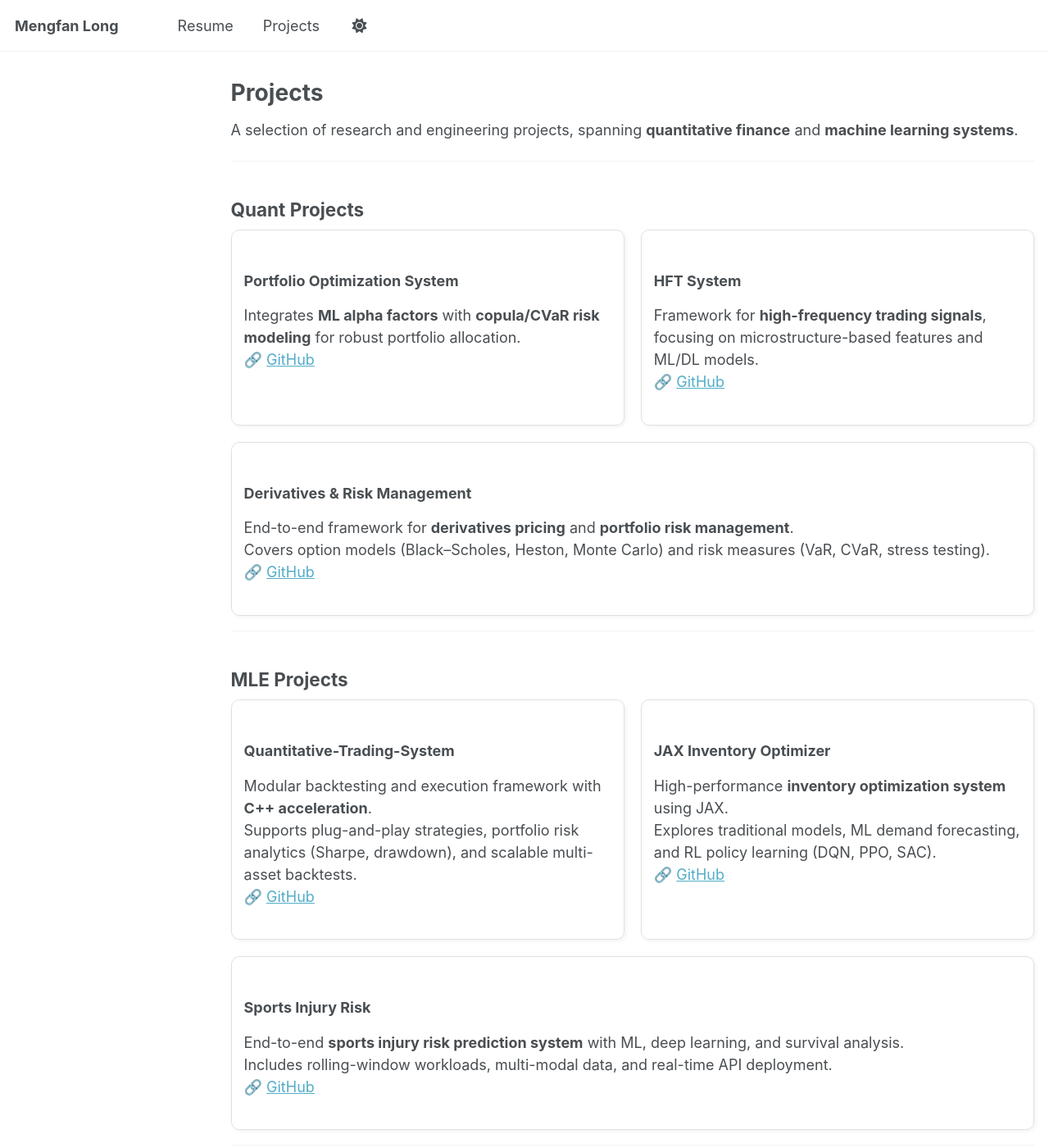
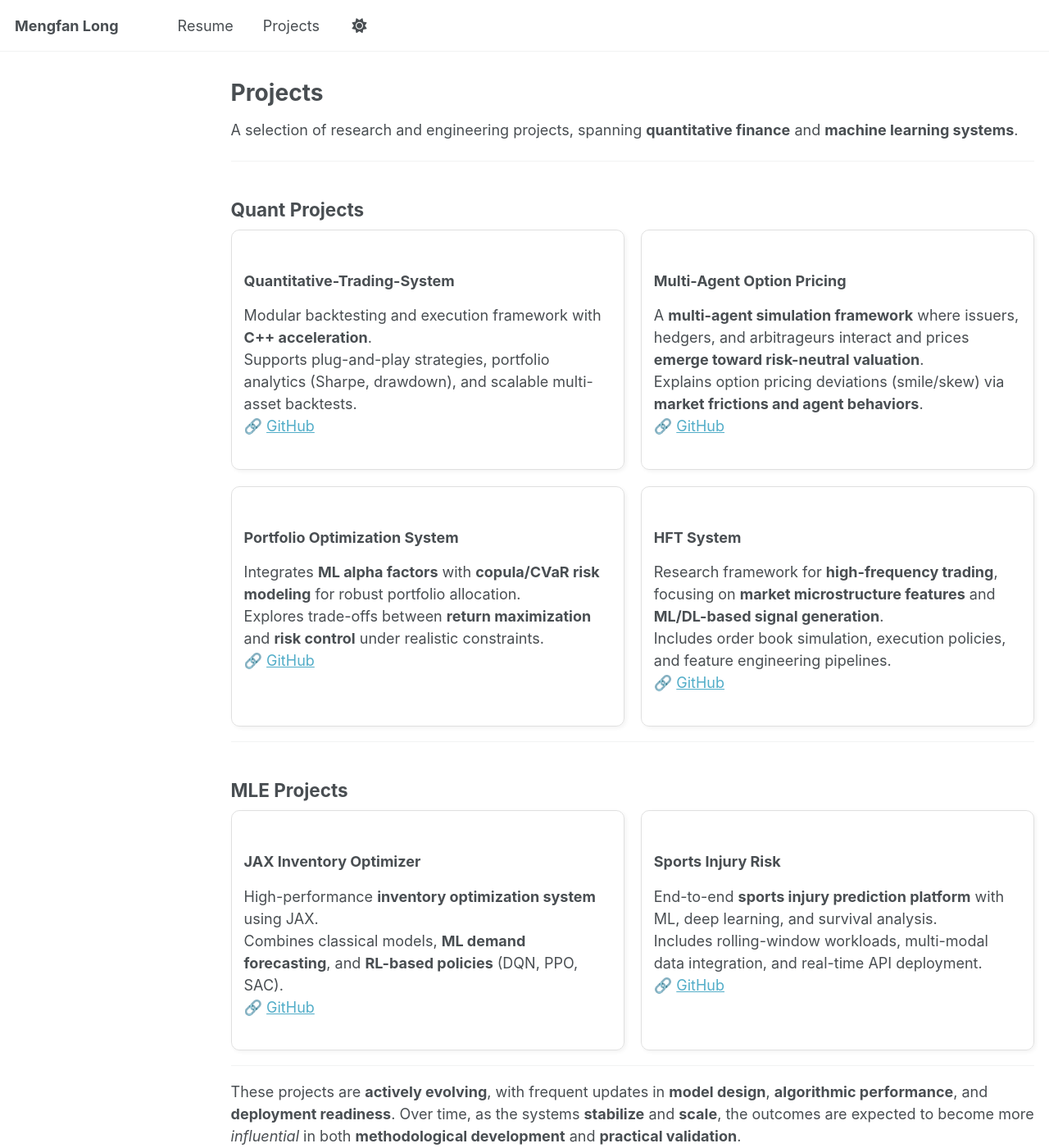
Before and after one commit to kevinlmf/kevinlmf.github.io, a Jekyll site: the page built from _pages/projects.md, in a window 1280 px wide and 1400 px high. Shown: the whole window at 82% size. Built offline with Jekyll 4.4.1, drawn with Linux system fonts in a browser that asks for light colours; a script that is not in the unit is left out.

Commit message:
Update projects.md

```diff
--- a/_pages/projects.md
+++ b/_pages/projects.md
@@ -14,9 +14,28 @@ A selection of research and engineering projects, spanning **quantitative financ
 <div style="display:flex; flex-wrap:wrap; gap:20px;">
 
   <div style="flex:1; min-width:320px; border:1px solid #e0e0e0; border-radius:10px; padding:15px; box-shadow:2px 2px 5px rgba(0,0,0,0.05);">
+    <h3>Quantitative-Trading-System</h3>
+    <p>
+      Modular backtesting and execution framework with <b>C++ acceleration</b>.<br>
+      Supports plug-and-play strategies, portfolio analytics (Sharpe, drawdown), and scalable multi-asset backtests.<br>
+      🔗 <a href="https://github.com/kevinlmf/Quantitive-Trading-System" target="_blank">GitHub</a>
+    </p>
+  </div>
+
+  <div style="flex:1; min-width:320px; border:1px solid #e0e0e0; border-radius:10px; padding:15px; box-shadow:2px 2px 5px rgba(0,0,0,0.05);">
+    <h3>Multi-Agent Option Pricing</h3>
+    <p>
+      A <b>multi-agent simulation framework</b> where issuers, hedgers, and arbitrageurs interact and prices <b>emerge toward risk-neutral valuation</b>.<br>
+      Explains option pricing deviations (smile/skew) via <b>market frictions and agent behaviors</b>.<br>
+      🔗 <a href="https://github.com/kevinlmf/MultiAgent_OptionPricing" target="_blank">GitHub</a>
+    </p>
+  </div>
+
+  <div style="flex:1; min-width:320px; border:1px solid #e0e0e0; border-radius:10px; padding:15px; box-shadow:2px 2px 5px rgba(0,0,0,0.05);">
     <h3>Portfolio Optimization System</h3>
     <p>
       Integrates <b>ML alpha factors</b> with <b>copula/CVaR risk modeling</b> for robust portfolio allocation.<br>
+      Explores trade-offs between <b>return maximization</b> and <b>risk control</b> under realistic constraints.<br>
       🔗 <a href="https://github.com/kevinlmf/Portfolio_Optimization" target="_blank">GitHub</a>
     </p>
   </div>
@@ -24,17 +43,9 @@ A selection of research and engineering projects, spanning **quantitative financ
   <div style="flex:1; min-width:320px; border:1px solid #e0e0e0; border-radius:10px; padding:15px; box-shadow:2px 2px 5px rgba(0,0,0,0.05);">
     <h3>HFT System</h3>
     <p>
-      Framework for <b>high-frequency trading signals</b>, focusing on microstructure-based features and ML/DL models.<br>
+      Research framework for <b>high-frequency trading</b>, focusing on <b>market microstructure features</b> and <b>ML/DL-based signal generation</b>.<br>
+      Includes order book simulation, execution policies, and feature engineering pipelines.<br>
       🔗 <a href="https://github.com/kevinlmf/HFT_System" target="_blank">GitHub</a>
-    </p>
-  </div>
-
-  <div style="flex:1; min-width:320px; border:1px solid #e0e0e0; border-radius:10px; padding:15px; box-shadow:2px 2px 5px rgba(0,0,0,0.05);">
-    <h3>Derivatives & Risk Management</h3>
-    <p>
-      End-to-end framework for <b>derivatives pricing</b> and <b>portfolio risk management</b>.<br>
-      Covers option models (Black–Scholes, Heston, Monte Carlo) and risk measures (VaR, CVaR, stress testing).<br>
-      🔗 <a href="https://github.com/kevinlmf/Derivatives_Risk_Management" target="_blank">GitHub</a>
     </p>
   </div>
 
@@ -47,19 +58,10 @@ A selection of research and engineering projects, spanning **quantitative financ
 <div style="display:flex; flex-wrap:wrap; gap:20px;">
 
   <div style="flex:1; min-width:320px; border:1px solid #e0e0e0; border-radius:10px; padding:15px; box-shadow:2px 2px 5px rgba(0,0,0,0.05);">
-    <h3>Quantitative-Trading-System</h3>
-    <p>
-      Modular backtesting and execution framework with <b>C++ acceleration</b>.<br>
-      Supports plug-and-play strategies, portfolio risk analytics (Sharpe, drawdown), and scalable multi-asset backtests.<br>
-      🔗 <a href="https://github.com/kevinlmf/Quantitive-Trading-System" target="_blank">GitHub</a>
-    </p>
-  </div>
-
-  <div style="flex:1; min-width:320px; border:1px solid #e0e0e0; border-radius:10px; padding:15px; box-shadow:2px 2px 5px rgba(0,0,0,0.05);">
     <h3>JAX Inventory Optimizer</h3>
     <p>
       High-performance <b>inventory optimization system</b> using JAX.<br>
-      Explores traditional models, ML demand forecasting, and RL policy learning (DQN, PPO, SAC).<br>
+      Combines classical models, <b>ML demand forecasting</b>, and <b>RL-based policies</b> (DQN, PPO, SAC).<br>
       🔗 <a href="https://github.com/kevinlmf/JAX_Inventory_Optimizer" target="_blank">GitHub</a>
     </p>
   </div>
@@ -67,8 +69,8 @@ A selection of research and engineering projects, spanning **quantitative financ
   <div style="flex:1; min-width:320px; border:1px solid #e0e0e0; border-radius:10px; padding:15px; box-shadow:2px 2px 5px rgba(0,0,0,0.05);">
     <h3>Sports Injury Risk</h3>
     <p>
-      End-to-end <b>sports injury risk prediction system</b> with ML, deep learning, and survival analysis.<br>
-      Includes rolling-window workloads, multi-modal data, and real-time API deployment.<br>
+      End-to-end <b>sports injury prediction platform</b> with ML, deep learning, and survival analysis.<br>
+      Includes rolling-window workloads, multi-modal data integration, and real-time API deployment.<br>
       🔗 <a href="https://github.com/kevinlmf/Sports_Injury_Prediction" target="_blank">GitHub</a>
     </p>
   </div>
```
